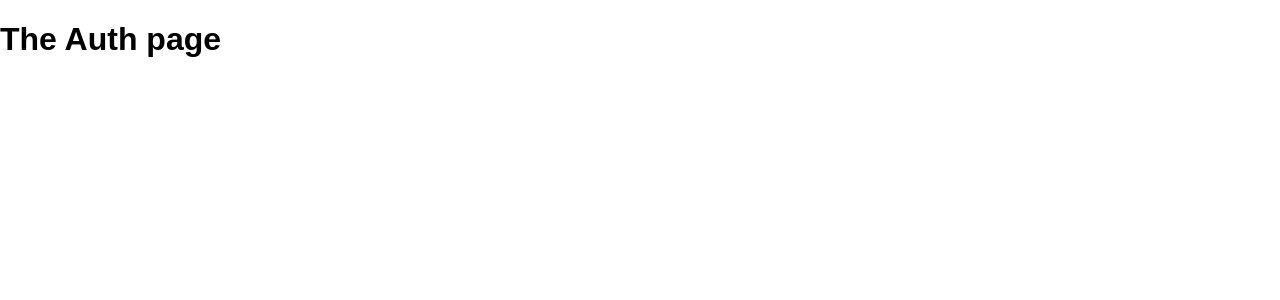
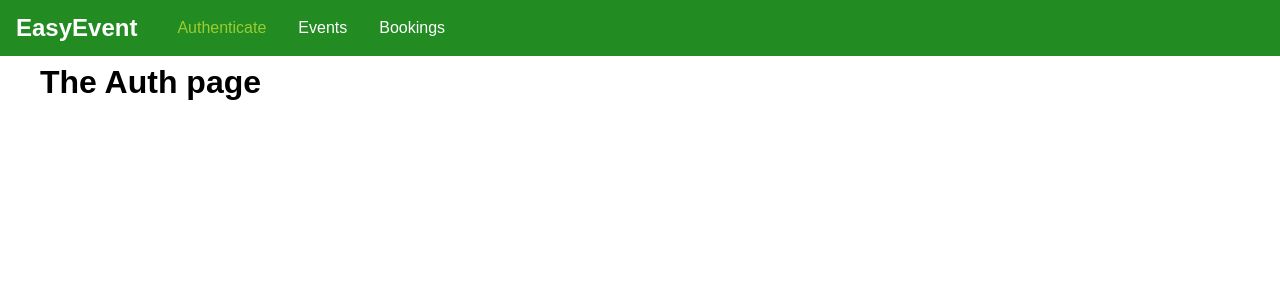
Before and after one commit to Tobzki/webdev-project, a React (Create React App) app in the folder frontend/: page /auth in a window 1280 px wide. Shown: the top 300 px of the page. Built offline with nearby package versions, Linux system fonts and the light colour scheme.

Commit message:
Added links

```diff
--- a/frontend/src/App.css
+++ b/frontend/src/App.css
@@ -0,0 +1,6 @@
+.main-content {
+
+    margin: 4rem 2.5rem;
+
+
+}
--- a/frontend/src/App.js
+++ b/frontend/src/App.js
@@ -4,7 +4,7 @@
 import AuthPage from './pages/Auth';
 import BookingsPage from './pages/Bookings';
 import EventsPage from './pages/Events';
-
+import MainNavigation from './components/Navigation/MainNavigation';
 
 import './App.css';
 
@@ -12,12 +12,17 @@
   render(){
   return (
     <BrowserRouter>
+    <React.Fragment>
+    <MainNavigation />
+    <main className="main-content">
     <Switch>
     <Redirect from="/" to="/auth" exact />
     <Route path="/auth" component={AuthPage} />
     <Route path="/events" component={EventsPage} />
     <Route path="/bookings" component={BookingsPage} />
     </Switch>
+    </main>
+    </React.Fragment>
     </BrowserRouter>
   );
 }
--- /dev/null
+++ b/frontend/src/components/Navigation/MainNavigation.css
@@ -0,0 +1,55 @@
+.main-navigation{
+
+    position: fixed;
+    left: 0;
+    top: 0;
+    width: 100%;
+    height: 3.5rem;
+    background:#228B22;
+    padding: 0 1rem;
+    display: flex;
+    align-items: center;
+
+}
+
+.main-navigation_logo h1{
+
+    margin: 0;
+    font-size: 1.5rem;
+    color: white;
+}
+
+.main-navigation_items {
+
+    margin-left: 1.5rem ;
+
+}
+
+.main-navigation_items ul {
+
+    display: flex;
+    list-style: none;
+    padding: 0;
+    margin: 0;
+}
+
+.main-navigation_items li {
+
+    margin: 0 1rem;
+
+}
+
+.main-navigation_items a {
+
+    text-decoration: none;
+    color: white;
+
+
+}
+
+.main-navigation_items a:hover,
+.main-navigation_items a:active,
+.main-navigation_items a.active {
+
+    color: yellowgreen;
+}
--- /dev/null
+++ b/frontend/src/components/Navigation/MainNavigation.js
@@ -0,0 +1,22 @@
+import React from "react";
+import { NavLink } from "react-router-dom";
+import './MainNavigation.css';
+
+
+const mainNavigation = props => (
+    <header className="main-navigation">
+        <div className="main-navigation_logo">
+        <h1>EasyEvent</h1>
+
+        </div>
+        <nav className="main-navigation_items">
+            <ul>
+                <li><NavLink to="/auth">Authenticate</NavLink></li>
+                <li><NavLink to="/events">Events</NavLink></li>
+                <li><NavLink to="/bookings">Bookings</NavLink></li>
+            </ul>
+        </nav>
+    </header>
+);
+
+export default mainNavigation;
```
Also changed, not shown: 1 other file (tests, documents, lock files or other folders).
